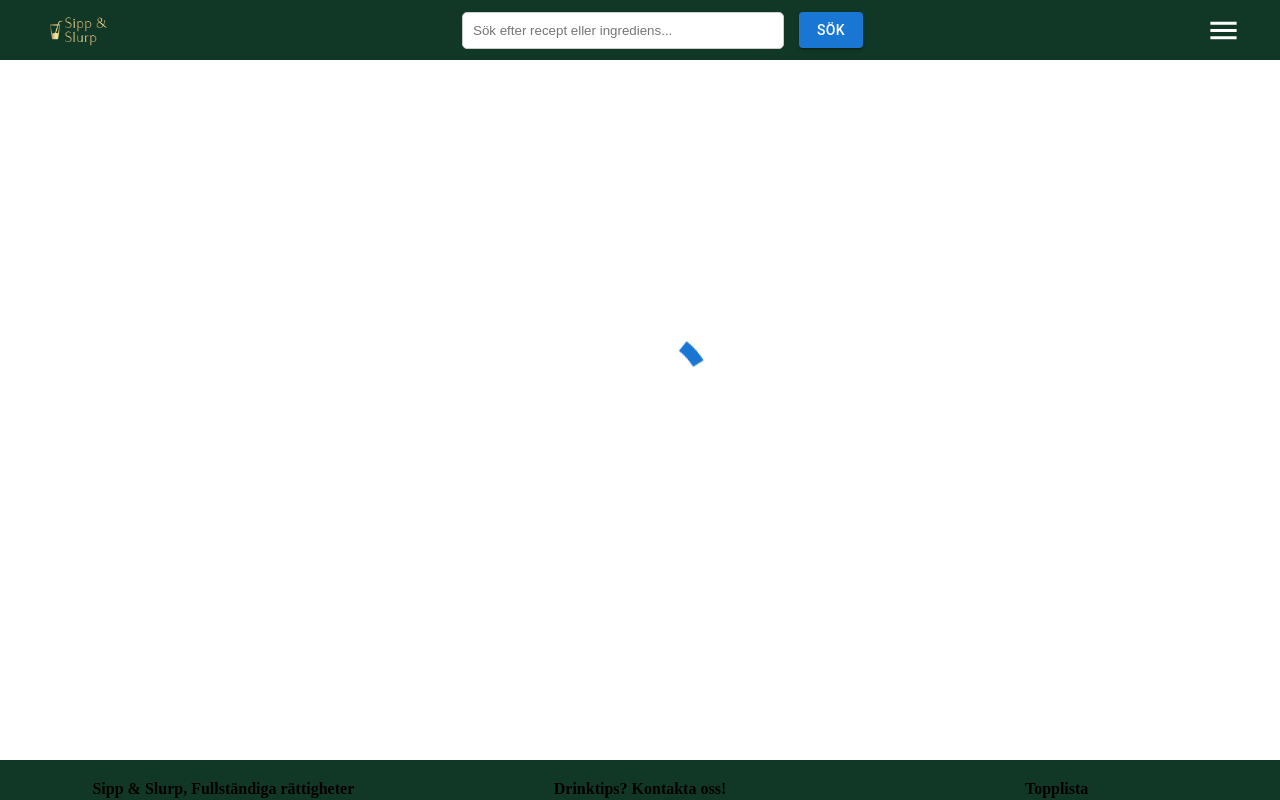
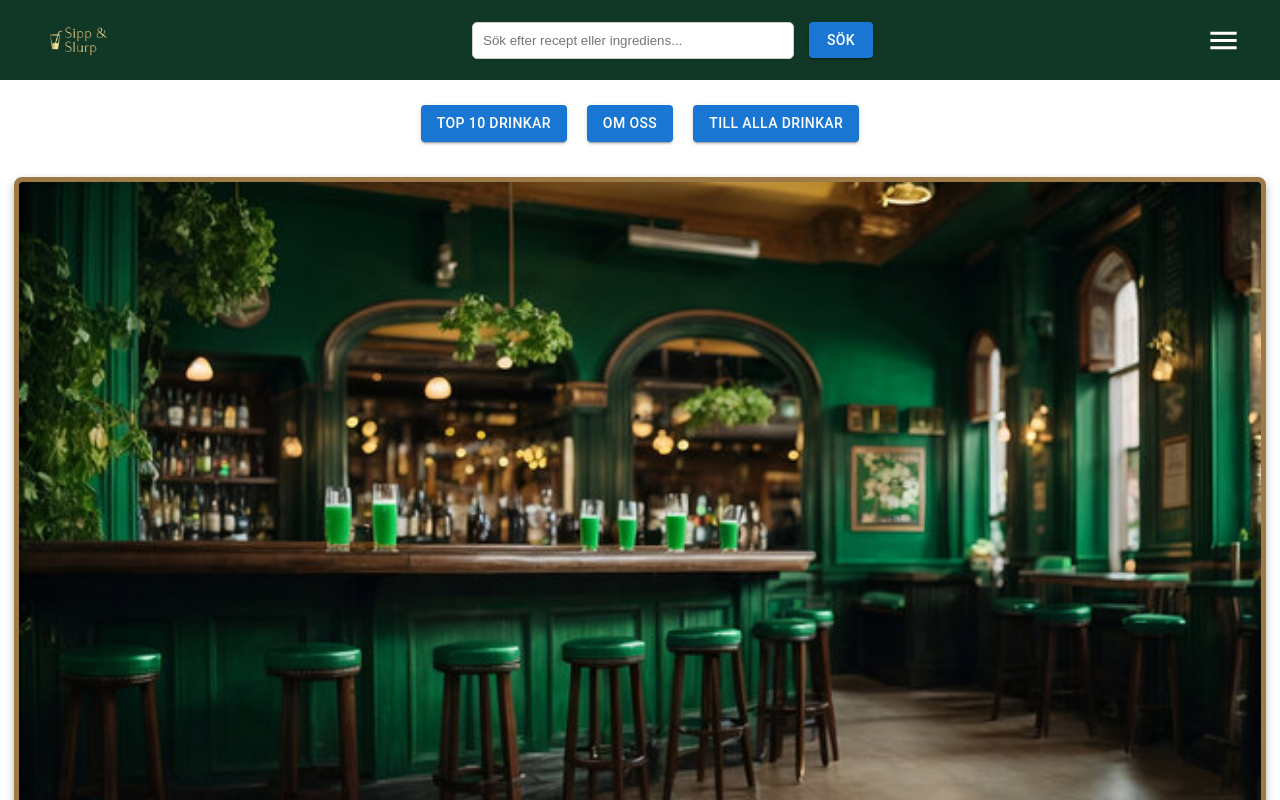
Before and after one commit to bervenuzik/recept_app, a React (Vite) app in the folder recept_app/: page / in a window 1280 px wide. Shown: the top 800 px of the page. Built offline with nearby package versions, Linux system fonts and the light colour scheme; no server answers.

Commit message:
Fixed UX and AboutUsPage

```diff
--- a/recept_app/src/App.jsx
+++ b/recept_app/src/App.jsx
@@ -13,6 +13,7 @@ import SearchResultsPage from "./components/SearchResults/SearchResults";
 import fetchAllRecipes from './functions/fetchAllRecipes';
 import { useEffect, useState } from "react";
 import FavoritePage from "./components/Favorite/FavoritePage/FavoritePage";
+import AboutUsPage from "./components/AboutUsPage/AboutUsPage";
 
 function Layout({recipes}) {
   return (
@@ -45,6 +46,7 @@ function App() {
             <Route path="/recipe/:id" element={<RecipePage />} />
             <Route path="/search-results" element={<SearchResultsPage />} />
             <Route path="/favorites" element={<FavoritePage/>} />
+            <Route path="/about-us" element={<AboutUsPage/>} />
           </Route>
         </Routes>
     </AppContext>
--- /dev/null
+++ b/recept_app/src/Data/TeamData.json
@@ -0,0 +1,66 @@
+[
+    {
+        "name": "Albin Kaufeldt Lönn",
+        "role": "Developer",
+        "email": "albin.kaufeldt.lonn@iths.se",
+        "phone": "+46 70-759 87 24",
+        "image": "../src/assets/images/Albin.png"
+
+    },
+    {
+        "name": "Elliot Hansson ",
+        "role": "Developer",
+        "email": "elliot.hansson.lonn@iths.se",
+        "phone": "",
+        "image": "../src/assets/images/.png"
+
+    },
+    {
+        "name": "Vladyslav Berveno",
+        "role": "Developer",
+        "email": "vladyslav.berveno.lonn@iths.se",
+        "phone": "",
+        "image": "../src/assets/images/.png"
+
+    },
+    {
+        "name": "Erik Hillborg",
+        "role": "Developer",
+        "email": "erik.hillborg.lonn@iths.se",
+        "phone": "",
+        "image": "../src/assets/images/.png"
+
+    },
+    {
+        "name": "Louise Björnson",
+        "role": "Project leader",
+        "email": "louise.bjornson.lonn@iths.se",
+        "phone": "",
+        "image": "../src/assets/images/.png"
+
+    },
+    {
+        "name": "Linn Schaubach",
+        "role": "Project leader",
+        "email": "linn.schaubach.lonn@iths.se",
+        "phone": "",
+        "image": "../src/assets/images/.png"
+
+    },
+    {
+        "name": "Adam Öberg",
+        "role": "Project leader",
+        "email": "adam.oberg.lonn@iths.se",
+        "phone": "",
+        "image": "../src/assets/images/.png"
+
+    },
+    {
+        "name": "Anna Odhelius",
+        "role": "Project leader",
+        "email": "anna.odhelius.lonn@iths.se",
+        "phone": "",
+        "image": "../src/assets/images/.png"
+
+    }
+]
--- /dev/null
+++ b/recept_app/src/components/AboutUsPage/AboutUsPage.jsx
@@ -0,0 +1,32 @@
+import React, { useEffect, useState } from "react";
+import styles from "./AboutUsPage.module.css";
+import teamData from "../../data/teamData.json";
+
+function AboutUsPage() {
+    const [team, setTeam] = useState([]);
+
+    useEffect(() => {
+        setTeam(teamData);
+    }, []);
+
+    return (
+        <div className={styles.aboutUs} style={{ display: 'flex', flexDirection: 'column', alignItems: 'center', marginTop: '20px' }}>
+            <h1>Om oss</h1>
+            <div className={styles.teamGrid}>
+                {team.map((member, index) => (
+                    <div key={index} className={styles.profileCard}>
+                        <img src={member.image} alt={member.name} className={styles.profileImage} />
+                        <h2 className={styles.name}>{member.name}</h2>
+                        <h3 className={styles.role}>{member.role}</h3>
+                        <a href={`mailto:${member.email}`} className={styles.email}>
+                            {member.email}
+                        </a>
+                        <p className={styles.phone}>{member.phone}</p>
+                    </div>
+                ))}
+            </div>
+        </div>
+    );
+}
+
+export default AboutUsPage;
--- /dev/null
+++ b/recept_app/src/components/AboutUsPage/AboutUsPage.module.css
@@ -0,0 +1,67 @@
+.AboutUs {
+    display: flex;
+    flex-direction: column;
+    align-items: center;
+    padding: 20px;
+}
+
+.profileCard {
+    display: flex;
+    flex-direction: column;
+    align-items: center;
+    text-align: center;
+    background-color: #f9f9f9;
+    padding: 20px;
+    border-radius: 8px;
+    box-shadow: 0 4px 8px rgba(0, 0, 0, 0.2);
+    max-width: 300px;
+    margin: 20px;
+}
+
+.profileImage {
+    width: 150px;
+    height: 150px;
+    border-radius: 50%;
+    object-fit: cover;
+    margin-bottom: 15px;
+}
+
+.name {
+    margin: 10px 0;
+    font-size: 1.5rem;
+    font-weight: bold;
+}
+
+.role {
+    margin: 5px 0;
+    font-size: 1.2rem;
+    color: #555;
+}
+
+.email {
+    color: #a13977;
+    text-decoration: none;
+    margin: 10px 0;
+    font-size: 1rem;
+}
+
+.phone {
+    font-size: 1rem;
+    color: #333;
+    margin-top: 5px;
+}
+.teamGrid {
+    display: grid;
+    grid-template-columns: repeat(4, 1fr);
+    gap: 20px;
+    width: 100%;
+    padding: 20px;
+}
+
+.profileCard {
+    background-color: #f9f9f9;
+    padding: 20px;
+    border-radius: 8px;
+    box-shadow: 0 4px 8px rgba(0, 0, 0, 0.2);
+    text-align: center;
+}
--- a/recept_app/src/components/DrinkCard/DrinkCard.module.css
+++ b/recept_app/src/components/DrinkCard/DrinkCard.module.css
@@ -11,8 +11,8 @@
     width: 100%;
     padding: 0 0 10px 0 ;
     max-width: var(--card-size);
-    border: 0.5px solid rgb(225, 225, 210);
-    box-shadow: 0px 2px 6px 0px rgba(0,0,0,0.75);
+    border: 5px solid #9c7945;
+    box-shadow: 0px 4px 8px rgba(0, 0, 0, 0.3);
     -webkit-box-shadow: 0px 2px 6px 0px rgba(0,0,0,0.75);
     -moz-box-shadow: 0px 2px 6px 0px rgba(0,0,0,0.75);
     display: flex;
--- a/recept_app/src/components/Header/Header.jsx
+++ b/recept_app/src/components/Header/Header.jsx
@@ -1,15 +1,15 @@
-import styles from "./Header.module.css";
-import {useState} from "react";
-import {IconButton, Box} from '@mui/material';
-import MenuIcon from '@mui/icons-material/Menu';
+import { useState } from "react";
+import { IconButton, Box } from "@mui/material";
+import MenuIcon from "@mui/icons-material/Menu";
 import MenuItems from "../MenuItems/MenuItems";
 import DrawerRight from "../DrawerRight/DrawerRight";
 import SearchBar from "../SearchBar/SearchBar";
 import { Link } from "react-router-dom";
-import logo from '../../assets/images/Sipp & Slurp.png'; // Import the logo from assets
+import logo from "../../assets/images/Sipp & Slurp.png";
+import styles from "./Header.module.css";
 
 function Header({ recipes = [] }) {
-  const [drawerOpen, setDrawerOpen] = useState(false);
+    const [drawerOpen, setDrawerOpen] = useState(false);
 
     const toggleDrawer = (isOpen) => {
         setDrawerOpen(isOpen);
@@ -17,7 +17,7 @@ function Header({ recipes = [] }) {
 
     return (
         <>
-            <header>
+            <header className={styles.header}>
                 <Box className={styles.wrapper}>
                     <Link to="/">
                         <IconButton>
--- a/recept_app/src/components/Header/Header.module.css
+++ b/recept_app/src/components/Header/Header.module.css
@@ -1,11 +1,11 @@
-header {
+.header {
     display: flex;
     justify-content: center;
     align-items: center;
-    flex-flow: column nowrap;
+    flex-flow: row nowrap;
 
     width: 100%;
-    height: 150%;
+    height: 200%;
 
     background-color: #113826;
 }
@@ -15,8 +15,14 @@ header {
     align-items: center;
     width: 100%;
     max-width: 1218px;
+    padding: 0 20px;
+    gap: 20px;
 }
 .logo {
     width: 80px;
     height: auto;
+    margin-right: 20px;
 }
+.scrollButton {
+    margin-right: 20px;
+}
--- a/recept_app/src/components/HomePage/HomePage.jsx
+++ b/recept_app/src/components/HomePage/HomePage.jsx
@@ -1,30 +1,38 @@
-import { useState , useEffect, useContext } from "react"
-import styles from "./HomePage.module.css"
-import { CircularProgress } from "@mui/material"
-import doFetch from "../../functions/fetchData.js"
-import CardsGrid from "../CardsGrid/CardsGrid.jsx"
-import Context from "../AppContext/AppContext.jsx"
+import { useState, useEffect, useContext } from "react";
+import { useNavigate } from "react-router-dom";
+import styles from "./HomePage.module.css";
+import { CircularProgress, Box } from "@mui/material";
+import doFetch from "../../functions/fetchData.js";
+import CardsGrid from "../CardsGrid/CardsGrid.jsx";
+import Context from "../AppContext/AppContext.jsx";
 import ScrollToTopArrow from "../ScrollToTopArrow/ScrollToTopArrow.jsx";
+import HomepageButtons from "../HomepageButtons/HomepageButtons.jsx";
+import headerImage from "../../assets/images/Green bar.jpg";
 
-function HomePage(){
+function HomePage() {
     const [loading, setLoading] = useState(true);
-    const {setDrinks , drinks} = useContext(Context)
-    useEffect(()=>{
-        doFetch("https://recept2-siden.reky.se/recipes" , (data) => {
-            setDrinks(data)
+    const { setDrinks, drinks } = useContext(Context);
+
+    useEffect(() => {
+        doFetch("https://recept2-siden.reky.se/recipes", (data) => {
+            setDrinks(data);
             setLoading(false);
-        })
-    }, [])
-
+        });
+    }, []);
 
     return (
         <div className={styles.home}>
+            <HomepageButtons />
+            <img
+                src={headerImage}
+                alt="Large Header"
+                className={styles.headerImage}
+            />
             {loading && <CircularProgress size={"150px"} />}
-            {(!loading && drinks) && <CardsGrid drinks={drinks}/>}
+            {(!loading && drinks) && <CardsGrid drinks={drinks} />}
             <ScrollToTopArrow />
         </div>
-    )
-
+    );
 }
 
-export default HomePage
+export default HomePage;
--- a/recept_app/src/components/HomePage/HomePage.module.css
+++ b/recept_app/src/components/HomePage/HomePage.module.css
@@ -3,3 +3,14 @@
     flex-direction: column;
     align-items: center;
 }
+
+.headerImage {
+    width: 97%;
+    max-height: 710px;
+    object-fit: cover;
+    margin-bottom: 20px;
+    margin-top: 100px;
+    border: 5px solid #9c7945;
+    border-radius: 8px;
+    box-shadow: 0px 4px 8px rgba(0, 0, 0, 0.3);
+}
--- /dev/null
+++ b/recept_app/src/components/HomepageButtons/HomepageButtons.jsx
@@ -0,0 +1,54 @@
+import React from "react";
+import { Button, Box } from "@mui/material";
+import { useNavigate } from "react-router-dom";
+import styles from "./HomepageButtons.module.css";
+
+function HomepageButtons() {
+    const navigate = useNavigate();
+
+    const scrollToDrinks = () => {
+        window.scrollBy({
+            top: window.innerHeight,
+            behavior: "smooth"
+        });
+    };
+
+    const goToTopRated = () => {
+        navigate("/rated");
+    };
+
+    const goToAboutUs = () => {
+        navigate("/about-us");
+    };
+
+    return (
+        <Box className={styles.buttonGroup} style={{ gap: "20px", display: "flex" }}>
+            <Button
+                variant="contained"
+                color="primary"
+                onClick={goToTopRated}
+                className={styles.topRatedButton}
+            >
+                Top 10 drinkar
+            </Button>
+            <Button
+                variant="contained"
+                color="primary"
+                onClick={goToAboutUs}
+                className={styles.aboutButton}
+            >
+                Om oss
+            </Button>
+            <Button
+                variant="contained"
+                color="primary"
+                onClick={scrollToDrinks}
+                className={styles.scrollButton}
+            >
+                Till alla drinkar
+            </Button>
+        </Box>
+    );
+}
+
+export default HomepageButtons;
--- /dev/null
+++ b/recept_app/src/components/HomepageButtons/HomepageButtons.module.css
@@ -0,0 +1,26 @@
+.topRatedButton {
+    position: relative;
+    top: 65px;
+    z-index: 1;
+    margin-bottom: -10px;
+    font-size: 1rem;
+    font-weight: bold;
+}
+
+.aboutButton {
+    position: relative;
+    top: 65px;
+    z-index: 1;
+    margin-bottom: -10px;
+    font-size: 1rem;
+    font-weight: bold;
+}
+
+.scrollButton {
+    position: relative;
+    top: 65px;
+    z-index: 1;
+    margin-bottom: -10px;
+    font-size: 1rem;
+    font-weight: bold;
+}
```
Also changed, not shown: recept_app/src/assets/images/Green bar.jpg (added), 1 other file (tests, documents, lock files or other folders).
